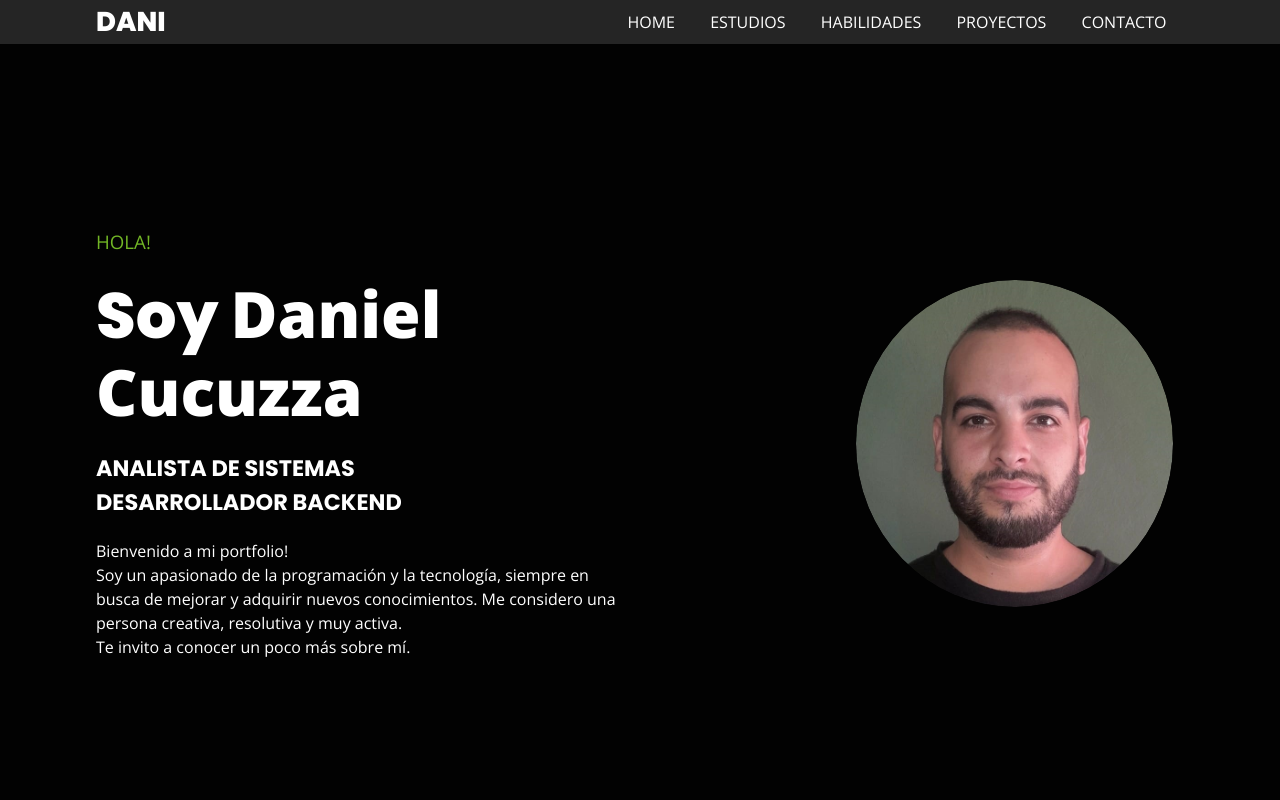
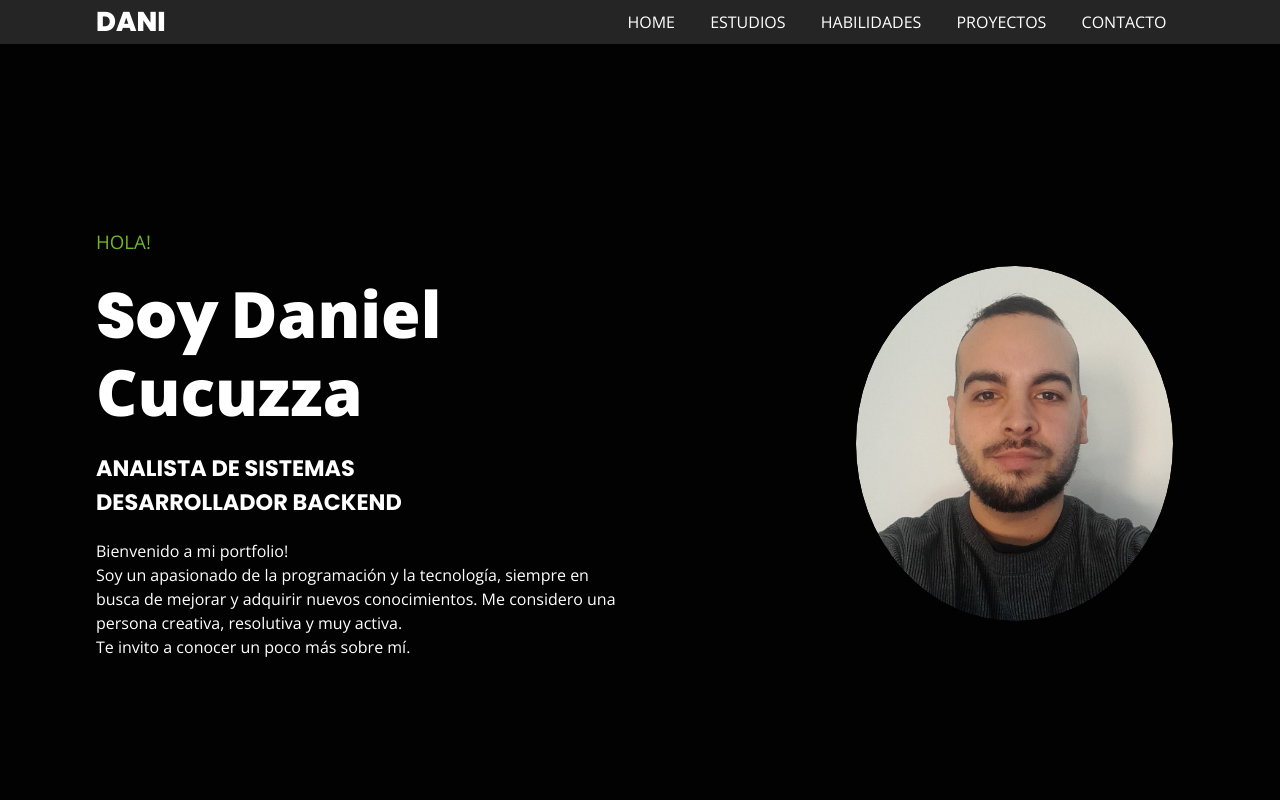
Before and after one commit to danicucuzza/danicucuzza.github.io, a plain HTML site: page index.html in a window 1280 px wide. Shown: the top 800 px of the page. Drawn offline with nearby package versions, Linux system fonts and the light colour scheme.

Commit message:
Actualizacion 100325

```diff
--- a/index.html
+++ b/index.html
@@ -72,7 +72,7 @@
             <div class="row-right">
                 <div class="img-border">
                     <div class="img-container">
-                        <img src="/resources/images/fotodani.jpeg" alt="mi foto">
+                        <img src="/resources/images/fotodani.jpg" alt="mi foto">
                     </div>
                 </div>
             </div>
```
Also changed, not shown: resources/images/fotodani.jpeg (deleted), resources/images/fotodani.jpg (added), 1 other file.
